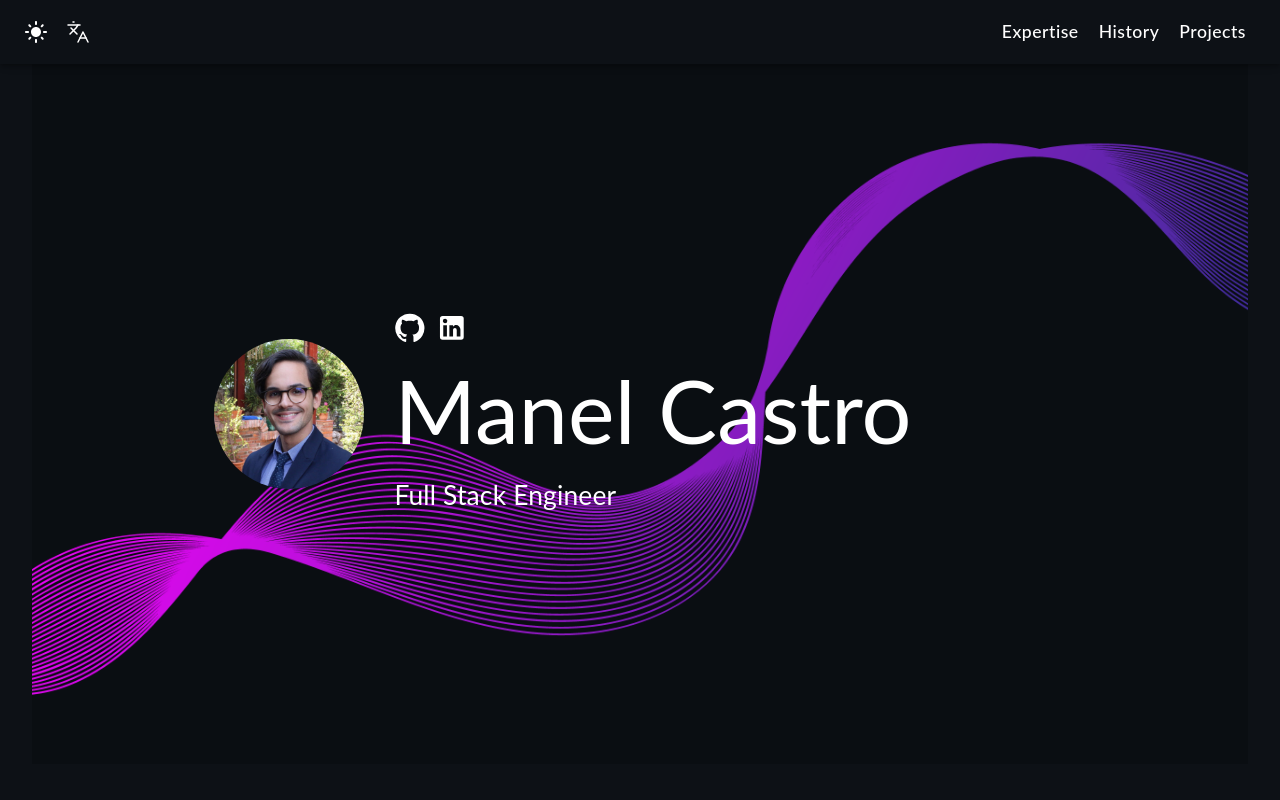
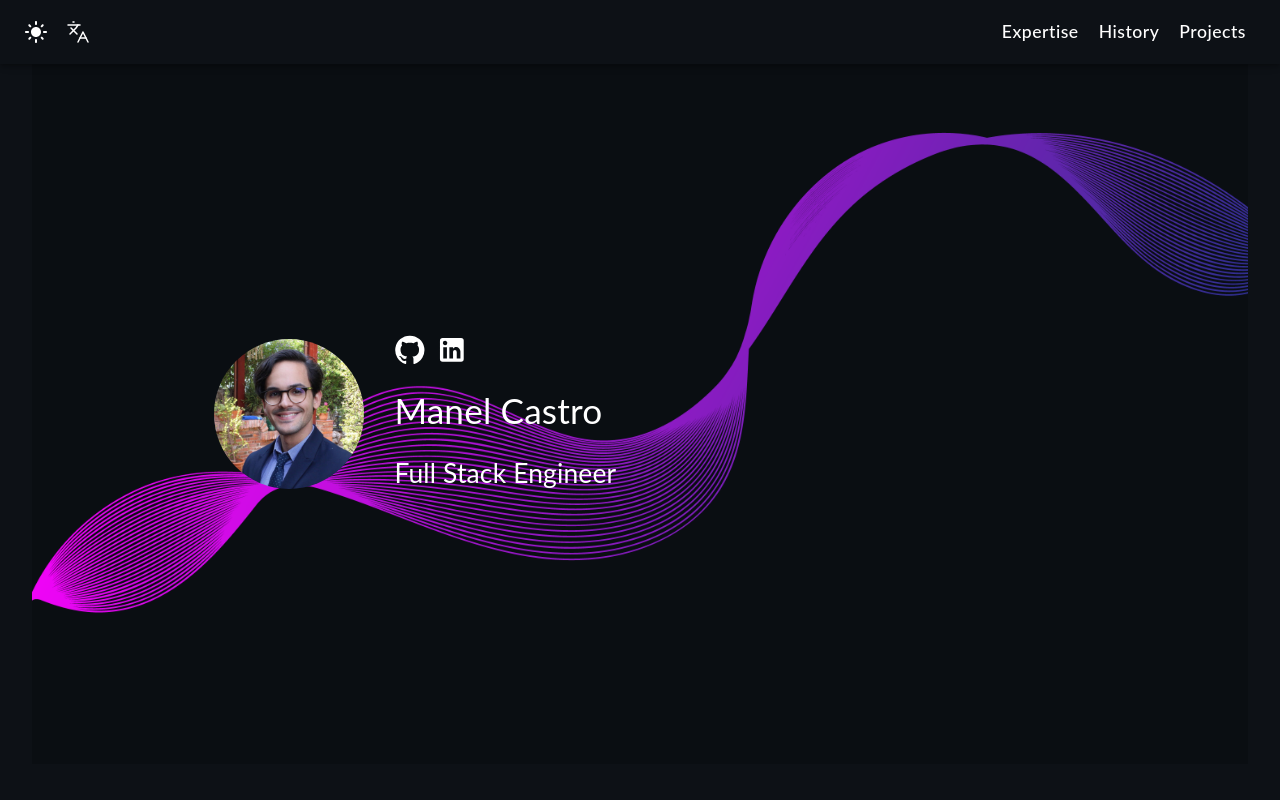
Before and after one commit to manel-castro/cv, a React (Create React App) app: page / in a window 1280 px wide. Shown: the top 800 px of the page. Built offline with nearby package versions, Linux system fonts and the light colour scheme; what i18next-chained-backend would draw is missing.

Commit message:
background image

```diff
--- a/src/App.tsx
+++ b/src/App.tsx
@@ -1,20 +1,20 @@
-import React, { useState, useEffect } from "react";
+import { useEffect } from "react";
 import {
+  Expertise,
+  Footer,
   Main,
+  Navigation,
+  Project,
   Timeline,
-  Expertise,
-  Project,
-  Contact,
-  Navigation,
-  Footer,
 } from "./components";
 import FadeIn from "./components/FadeIn";
 import "./index.scss";
 
+import { useStateContext } from "./context/context";
 import "./localization/localization";
 
 function App() {
-  const [mode, setMode] = useState<string>("dark");
+  const { darkMode: mode, setDarkMode: setMode } = useStateContext();
 
   const handleModeChange = () => {
     if (mode === "dark") {
--- a/src/assets/styles/Main.scss
+++ b/src/assets/styles/Main.scss
@@ -10,11 +10,7 @@
   width: 100%;
   padding: 0px 15%;
   min-height: 700px;
-    background-image: url("../images/bg-dark.png");
-    background-repeat: no-repeat;
-    background-size: cover;
-    background-attachment: fixed;
-    background-position: center;
+  position: relative;
 }
 
 .about-section .content {
@@ -65,24 +61,24 @@
 
 @media screen {
   @media (max-width: 567px) {
-        .nav-left{
+    .nav-left {
       padding-top: 20px;
-            float:left;
+      float: left;
     }
 
     .nav-left img {
-            height: 35px
+      height: 35px;
     }
 
     .nav-right {
-            float:right;
+      float: right;
     }
 
     .nav-right li {
       padding: 10px 15px;
-            list-style:none;
-            font-size:13px;
-            color:white;
+      list-style: none;
+      font-size: 13px;
+      color: white;
       width: 10%;
     }
 
@@ -103,7 +99,7 @@
     }
   }
 
-    @media (max-width:768px) {
+  @media (max-width: 768px) {
     .about-section h1 {
       font-size: 4em !important;
       text-align: left;
--- a/src/components/Main.tsx
+++ b/src/components/Main.tsx
@@ -3,13 +3,38 @@ import GitHubIcon from "@mui/icons-material/GitHub";
 import LinkedInIcon from "@mui/icons-material/LinkedIn";
 import "../assets/styles/Main.scss";
 import me from "./../assets/images/me.jpeg";
+import bgDark from "./../assets/images/bg-dark.png";
+import bgLight from "./../assets/images/bg-light.png";
+import { useStateContext } from "../context/context";
 
 function Main() {
+  const { darkMode: mode } = useStateContext();
+
+  console.log("bgDark: ", bgDark);
+  console.log("bgLight: ", bgLight);
+  console.log("mode: ", mode);
+
   return (
     <div className="container">
       <div className="about-section">
+        {mode && (
+          <img
+            src={mode === "dark" ? bgDark : bgLight}
+            style={{
+              position: "absolute",
+              top: 0,
+              left: 0,
+              backgroundRepeat: "no-repeat",
+              backgroundSize: "cover",
+              backgroundAttachment: "fixed",
+              backgroundPosition: "center",
+            }}
+            alt="Avatar"
+            loading="lazy"
+          />
+        )}
         <div className="image-wrapper">
-          <img src={me} alt="Avatar" />
+          <img src={me} alt="Avatar" loading="lazy" />
         </div>
         <div className="content">
           <div className="social_icons">
--- /dev/null
+++ b/src/config/constants.ts
@@ -0,0 +1 @@
+export const LOCALSTORAGE_DARK_MODE = "LOCALSTORAGE_DARK_MODE";
--- /dev/null
+++ b/src/context/context.tsx
@@ -0,0 +1,59 @@
+import React, {
+  createContext,
+  PropsWithChildren,
+  useContext,
+  useEffect,
+  useState,
+} from "react";
+import { LOCALSTORAGE_DARK_MODE } from "../config/constants";
+
+export type DarkMode = "light" | "dark" | undefined;
+
+type InitialState = {
+  darkMode: DarkMode;
+  setDarkMode: (newDarkMode: DarkMode) => void;
+};
+
+const initialState = {
+  darkMode: undefined,
+  setDarkMode: () => {},
+};
+
+const StateContext = createContext<InitialState>(initialState);
+
+export const useStateContext = () => {
+  return useContext(StateContext);
+};
+
+export const ContextProvider: React.FC<PropsWithChildren> = ({ children }) => {
+  const [darkMode, _setDarkMode] = useState<DarkMode>();
+
+  const setDarkMode = (newDarkMode: DarkMode) => {
+    if (!newDarkMode) return;
+
+    localStorage.setItem(LOCALSTORAGE_DARK_MODE, newDarkMode);
+
+    _setDarkMode(newDarkMode);
+  };
+
+  useEffect(() => {
+    const storedDarkMode = localStorage.getItem(
+      LOCALSTORAGE_DARK_MODE
+    ) as DarkMode;
+
+    if (!storedDarkMode) {
+      setDarkMode("dark");
+    } else {
+      setDarkMode(storedDarkMode);
+    }
+  }, []);
+
+  const state = {
+    darkMode,
+    setDarkMode,
+  };
+
+  return (
+    <StateContext.Provider value={state}>{children}</StateContext.Provider>
+  );
+};
--- a/src/data/projects.tsx
+++ b/src/data/projects.tsx
@@ -58,19 +58,19 @@ export const PROJECTS: { [key: string]: Project } = {
       </>
     ),
   },
-  project4: {
-    link: "https://github.com/manel-castro/angular-todos/tree/master",
-    image: mock08,
+  //   project4: {
+  //     link: "https://github.com/manel-castro/angular-todos/tree/master",
+  //     image: mock08,
 
-    title: "Angular Todos App",
-    date: "2023",
-    description:
-      "I developed this Todos App using Angular JS and a small API Crud.",
-  },
+  //     title: "Angular Todos App",
+  //     date: "2023",
+  //     description:
+  //       "I developed this Todos App using Angular JS and a small API Crud.",
+  //   },
   project5: {
     link: "https://github.com/manel-castro/react-router",
     image: mock07,
-    title: "React Router",
+    title: "React Contacts Agenda",
     date: "2023",
     description:
       "This is an implementation of a contacts agenda using React Router.",
@@ -91,32 +91,32 @@ export const PROJECTS: { [key: string]: Project } = {
     description: `I built a boilerplate database using Node JS and Express JS. It
         allows for CRUD operations and has an users system.`,
   },
-  project8: {
-    link: "https://github.com/manel-castro/vue-todos-app",
-    image: mock04,
-    title: "Vue Todos App",
-    date: "2021",
-    description: `A small todos app conected to an API using Vue JS.`,
-  },
+  //   project8: {
+  //     link: "https://github.com/manel-castro/vue-todos-app",
+  //     image: mock04,
+  //     title: "Vue Todos App",
+  //     date: "2021",
+  //     description: `A small todos app conected to an API using Vue JS.`,
+  //   },
   project9: {
     link: "https://github.com/manel-castro/threejs-tests/tree/master",
     image: mock03,
-    title: "Three JS Test",
+    title: "Three JS: 3D figures",
     date: "2021",
     description: `I implemented the npm package Three JS for modeling 3D components
         using Vanilla JS.`,
   },
-  project10: {
-    link: "https://github.com/manel-castro/robots-app",
-    image: mock02,
-    title: "Robots App",
-    date: "2021",
-    description: `A phone/web application developed using React Native and Expo.`,
-  },
+  //   project10: {
+  //     link: "https://github.com/manel-castro/robots-app",
+  //     image: mock02,
+  //     title: "Robots App",
+  //     date: "2021",
+  //     description: `A phone/web application developed using React Native and Expo.`,
+  //   },
   project11: {
     link: "https://github.com/manel-castro/react-web-styled-components/",
     image: mock01,
-    title: "ULTRA",
+    title: "Styled Components: ULTRA",
     date: "2020",
     description: `A landing page developed using React with Styled Components npm
         package.`,
--- a/src/index.scss
+++ b/src/index.scss
@@ -1,3 +1,22 @@
+h1,
+h2,
+h3 {
+  margin-block-start: 1.1rem !important;
+  margin-block-end: 1.1rem !important;
+}
+
+h1 {
+  font-size: 2.2rem !important;
+}
+
+h2 {
+  font-size: 1.7rem !important;
+}
+
+h3 {
+  font-size: 1.3rem !important;
+}
+
 body {
   margin: 0;
   font-family: -apple-system, BlinkMacSystemFont, "Segoe UI", "Roboto", "Oxygen",
@@ -134,7 +153,6 @@ button {
   }
 
   .about-section {
-    background-image: url("./assets/images/bg-light.png");
   }
 
   .skills-container svg {
--- a/src/index.tsx
+++ b/src/index.tsx
@@ -1,8 +1,8 @@
 import React from "react";
 import ReactDOM from "react-dom/client";
+import App from "./App";
+import { ContextProvider } from "./context/context";
 import "./index.scss";
-import App from "./App";
-import reportWebVitals from "./reportWebVitals";
 import "./styles/global.css";
 
 const root = ReactDOM.createRoot(
@@ -10,11 +10,8 @@ const root = ReactDOM.createRoot(
 );
 root.render(
   <React.StrictMode>
-    <App />
+    <ContextProvider>
+      <App />
+    </ContextProvider>
   </React.StrictMode>
 );
-
-// If you want to start measuring performance in your app, pass a function
-// to log results (for example: reportWebVitals(console.log))
-// or send to an analytics endpoint. Learn more: https://bit.ly/CRA-vitals
-reportWebVitals();
```
Lines whose indentation alone changed are shown as unchanged.
